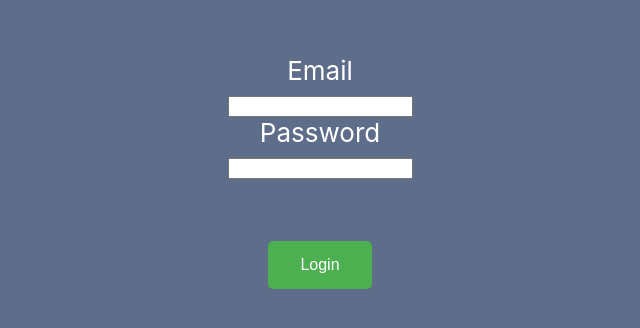
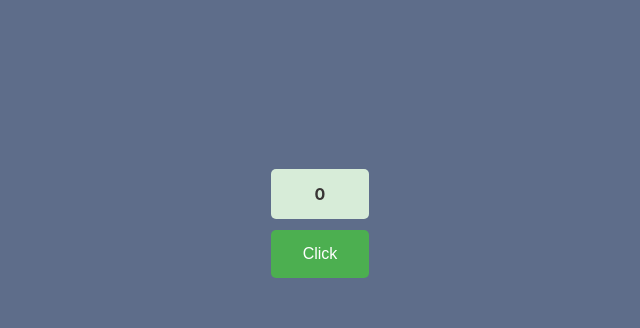
Before and after one commit to svn5969/React-Hooks, a React (Create React App) app: page / in a window 1280 px wide. Shown: the part 182-510 px from the top of the page, without its empty margins (320-960 px from the left). Built offline with nearby package versions, Linux system fonts and the light colour scheme.

Commit message:
add useEffect1

```diff
--- a/src/App.js
+++ b/src/App.js
@@ -5,6 +5,7 @@ import UseStateArray from './components/UseStateArray';
 import BasicTodoList from './components/BasicTodoList';
 import ShortCircuitEvaluation from './components/ShortCircuitEvaluation';
 import BasicForms from './components/forms/BasicForms';
+import UseEffect1 from './components/useEffect Hook/UseEffect1';
 
 function App() {
   return (
@@ -13,7 +14,8 @@ function App() {
      {/* <UseStateObject></UseStateObject> */}
      {/* <BasicTodoList></BasicTodoList> */}
      {/* <ShortCircuitEvaluation></ShortCircuitEvaluation> */}
-     <BasicForms></BasicForms>
+     {/* <BasicForms></BasicForms> */}
+     <UseEffect1></UseEffect1>
     </div>
   );
 }
--- /dev/null
+++ b/src/components/useEffect Hook/UseEffect1.js
@@ -0,0 +1,17 @@
+import React, { useEffect, useState } from 'react';
+
+const UseEffect1 = () => {
+    const [count,setCount] = useState(0)
+    useEffect(()=>{
+       document.title = `Chats (${count})`
+    })
+    console.log("hello outside");
+    return (
+        <div>
+            <h1 className="h1Style">{count}</h1>
+            <button className="btn" onClick={()=>setCount(count+1)}>Click</button>
+        </div>
+    );
+};
+
+export default UseEffect1;
```
